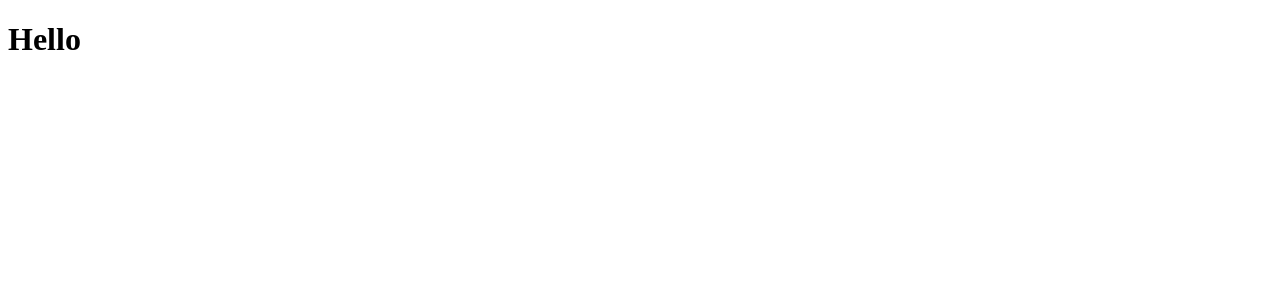
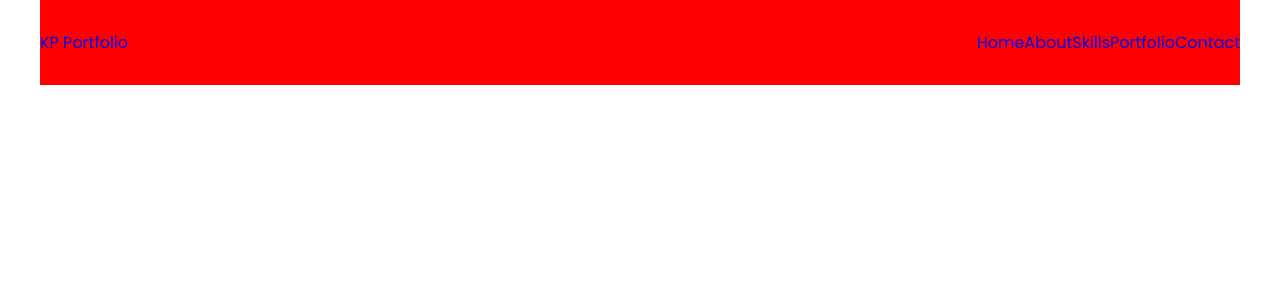
Before and after one commit to Kamil678/portfolio, a Vue app: page / in a window 1280 px wide. Shown: the top 300 px of the page. Built offline with nearby package versions, Linux system fonts and the light colour scheme.

Commit message:
init project

```diff
--- a/index.html
+++ b/index.html
@@ -1,11 +1,18 @@
-<!DOCTYPE html>
+<!doctype html>
 <html lang="en">
   <head>
-    <meta charset="UTF-8">
-    <link rel="icon" href="/favicon.ico">
-    <meta name="viewport" content="width=device-width, initial-scale=1.0">
+    <meta charset="UTF-8" />
+    <link rel="icon" href="/favicon.ico" />
+    <link rel="preconnect" href="https://fonts.googleapis.com" />
+    <link rel="preconnect" href="https://fonts.gstatic.com" crossorigin />
+    <link
+      href="https://fonts.googleapis.com/css2?family=Poppins:wght@200;300;400;500;600;700;800&display=swap"
+      rel="stylesheet"
+    />
+    <meta name="viewport" content="width=device-width, initial-scale=1.0" />
     <title>Vite App</title>
   </head>
+
   <body>
     <div id="app"></div>
     <script type="module" src="/src/main.js"></script>
--- a/src/App.vue
+++ b/src/App.vue
@@ -1,12 +1,18 @@
-
 <template>
- <h1>Hello</h1>
+  <nav-component @click-home="onClickHome">
+  </nav-component>
 </template>
 
 <script setup>
+import NavComponent from './components/NavComponent.vue'
 
+function onClickHome() {
+  console.log('Click home')
+}
 </script>
 
 <style lang="scss">
-
+body{
+  font-family: 'Poppins', sans-serif;
+}
 </style>
--- /dev/null
+++ b/src/components/NavComponent.vue
@@ -0,0 +1,31 @@
+<template>
+  <nav>
+    <div class="logo">
+      <a href="#">KP Portfolio</a>
+    </div>
+    <div class="menu">
+      <a href="#" id="home" @click="$emit('clickHome')">Home</a>
+      <a href="#" id="about" @click="$emit('clickAbout')">About</a>
+      <a href="#" id="skills" @click="$emit('clickSkills')">Skills</a>
+      <a href="#" id="portfolio" @click="$emit('clickPortfolio')">Portfolio</a>
+      <a href="#" id="contact" @click="$emit('clickContact')">Contact</a>
+    </div>
+  </nav>
+</template>
+
+<script setup>
+import { defineEmits } from 'vue'
+defineEmits(['clickHome', 'clickAbout', 'clickSkills', 'clickPortfolio', 'clickContact'])
+</script>
+
+<style lang="scss">
+nav {
+  max-width: 1200px;
+  margin: 0 auto;
+  padding: 30px 0;
+  display: flex;
+  flex-direction: row;
+  justify-content: space-between;
+  background-color: $color;
+}
+</style>
--- /dev/null
+++ b/src/styles/global.scss
@@ -0,0 +1,9 @@
+body{
+    margin: 0;
+    padding: 0;
+    box-sizing: border-box;
+}
+
+a{
+    text-decoration: none;
+}
--- /dev/null
+++ b/src/styles/variables.scss
@@ -0,0 +1 @@
+$color:red
--- a/vite.config.js
+++ b/vite.config.js
@@ -1,6 +1,11 @@
-import { fileURLToPath, URL } from 'node:url'
+import {
+  fileURLToPath,
+  URL
+} from 'node:url'
 
-import { defineConfig } from 'vite'
+import {
+  defineConfig
+} from 'vite'
 import vue from '@vitejs/plugin-vue'
 
 // https://vitejs.dev/config/
@@ -10,7 +15,15 @@ export default defineConfig({
   ],
   resolve: {
     alias: {
-      '@': fileURLToPath(new URL('./src', import.meta.url))
+      '@': fileURLToPath(new URL('./src',
+        import.meta.url))
     }
-  }
+  },
+  css: {
+    preprocessorOptions: {
+      scss: {
+        additionalData: '@import "./src/styles/variables.scss";@import "./src/styles/global.scss";',
+      },
+    },
+  },
 })
```
